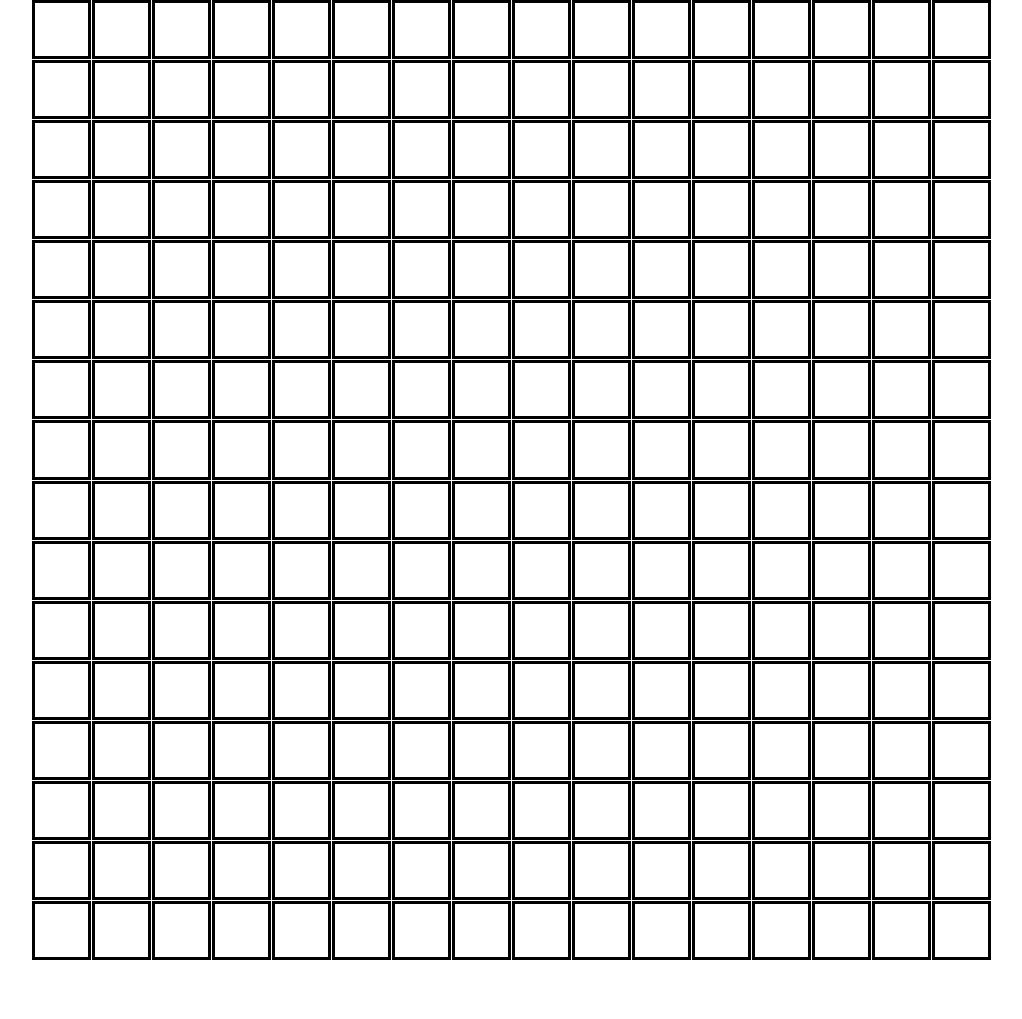
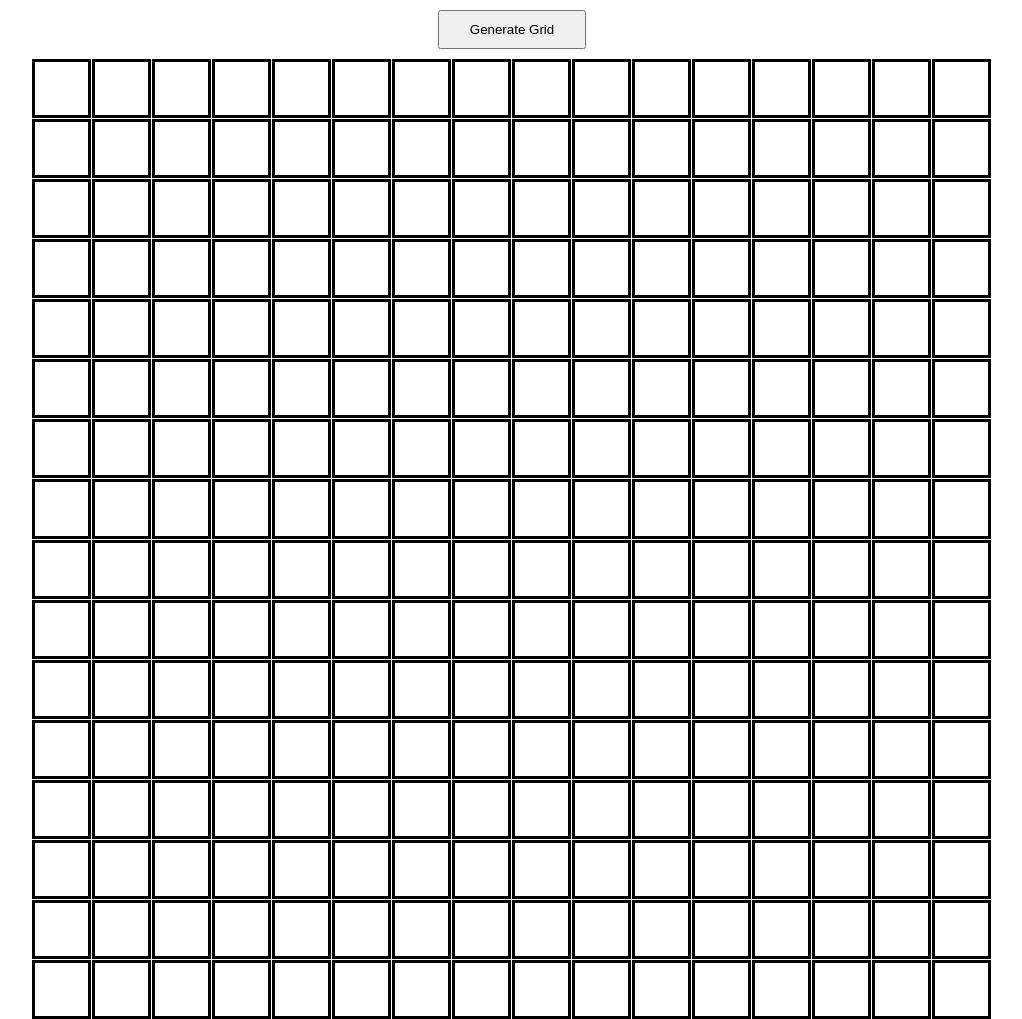
Before and after one commit to vdmklchv/etch_sketch_odin, a plain HTML site: page index.html in a window 1280 px wide. Shown: the whole page, without its empty margins (128-1150 px from the left). Before the commit the page ends 960 px from the top, so only its background shows below. Drawn offline with Linux system fonts and the light colour scheme.

Commit message:
Add generate button

```diff
--- a/index.html
+++ b/index.html
@@ -7,6 +7,7 @@
     <link rel="stylesheet" href="style.css">
 </head>
 <body>
+    <button class="generate-button">Generate Grid</button>
     <div class="container">
 
     </div>
--- a/style.css
+++ b/style.css
@@ -6,14 +6,20 @@
 
 body {
     display: flex;
+    flex-direction: column;
     height: 100vh;
-    justify-content: center;
-    flex-grow: 0;
+    /*justify-content: center; */
+    align-items: center;
+}
+
+.generate-button {
+    padding: 10px 30px;
+    margin: 10px;
 }
 
 .container {
    flex-basis: 960px;
-   height: 960px;
+   width: 960px;
    flex-shrink: 0;
    display: flex;
    flex-wrap: wrap;
```
